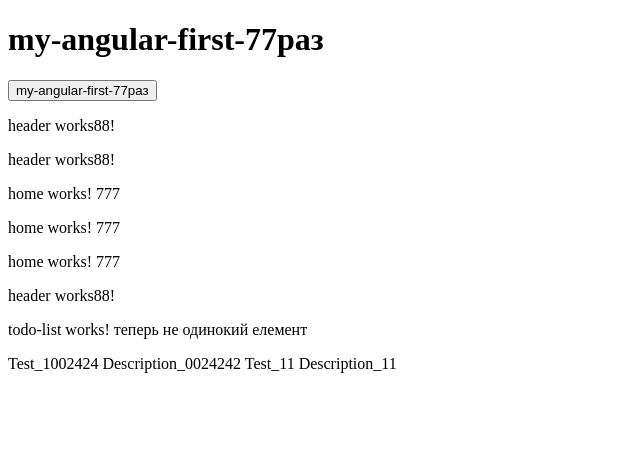
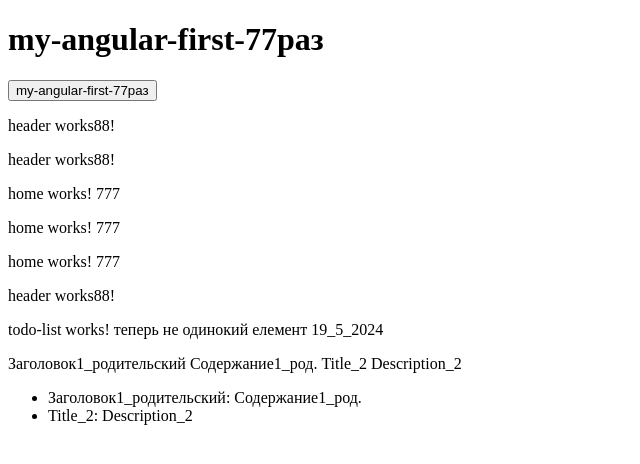
Before and after one commit to marishanegrusti/my-angular-first, an Angular app: page / in a window 1280 px wide. Shown: the top 464 px of the page, without its empty margins (0-640 px from the left). Built offline with nearby package versions, Linux system fonts and the light colour scheme.

Commit message:
change *ngFor in maz13_5_2024

```diff
--- a/src/app/app.component.html
+++ b/src/app/app.component.html
@@ -7,6 +7,8 @@
 <app-home></app-home>
 <app-header></app-header>
 <app-todo-list [tasks]="tasks"></app-todo-list>
-<!-- <app-todo-list [task]="task"></app-todo-list> -->
 
-<!--app-todo-list [task]="task" (taskChanged)="onTaskChange($event)"></app-todo-list-->
+<!-- <app-todo-list [tasks]="tasks" (taskChanged)="onTaskClick($event)"></app-todo-list> -->
+
+
+<!-- <app-todo-list [tasks]="tasks" (taskChanged)="onTaskChange($event)"></app-todo-list> -->
--- a/src/app/app.component.ts
+++ b/src/app/app.component.ts
@@ -13,11 +13,28 @@ import { ITask } from './components/todo-list/todo-list.type';
   styleUrl: './app.component.css'
 })
 export class AppComponent {
+[x: string]: any;
   title : string = 'my-angular-first-77раз';
   isDisabled=false;//true;
+  //onTaskClick=true;
   // tasks = [{title: 'новий т 17'},{title : 'новий заголовок 22'}];
   //tasks = [{title: 'Test0', description: 'Description0'} , {title: 'Test1', description: 'Description1'}] ;
-  tasks: ITask[] =  [{title: 'Test_1002424', description: 'Description_0024242'} , {title: 'Test_11', description: 'Description_11'}] ;
+  tasks: ITask[] =  [{title: 'Заголовок1_родительский', description: 'Содержание1_род.'} , {title: 'Title_2', description: 'Description_2'}] ;
   // task: ITask= { title: 'Title88_app-root',  description: 'Comentar1'}
 
+
+  // protected readonly onTaskClick = onTaskClick;
+
+  // onTaskClick($event: string) {
+  //   console.log("eventEmmiter:",$event)
+  // }
+
+
+  // protected readonly onclick = onclick;
+
+  // onClick($event: string) {
+  //   console.log("eventEmmiter:",$event)
+  // }
+
+
 }
--- a/src/app/components/todo-list/todo-list.component.html
+++ b/src/app/components/todo-list/todo-list.component.html
@@ -1,7 +1,9 @@
-<p>todo-list works! теперь не одинокий елемент</p>
+<p>todo-list works! теперь не одинокий елемент 19_5_2024</p>
 <div>
-    <span >
-        <!-- <span (click)="onTaskClick(task)">    -->
+    <!-- <span > -->
+    <span (click)="onTaskClick({title: 'Test0', description: 'Description0'} )">
+      <!-- <span (click)="onTaskClick(tasks)">    -->
+      <!-- <span (click)="onTaskClick(tasks)"></span> -->
 
        {{ tasks[0].title }}
        {{ tasks[0].description}}
@@ -10,4 +12,21 @@
 
        <!-- {{task.title}} -->
     </span>
+
+    <ul>
+        <!-- <li *ngFor="let item of tasks; trackBy: trackByItemId"> -->
+          <li *ngFor="let item of tasks; ">
+          {{ item.title }}: {{ item.description }}
+        </li>
+    </ul>
+
+      <!-- <button *ngFor="let item of articles" (click)="goToArticle(item.id)">
+        {{item.title}}
+      </button> -->
+
+
+    <!-- <li *ngFor="let item of items; trackBy: trackByItemId"> -->
+        <!-- {{ item.id }}: {{ item.name }} -->
+      <!-- </li> -->
+
 </div>
```
Also changed, not shown: src/app/components/todo-list/todo-list.component.ts (+48 -2 lines).
